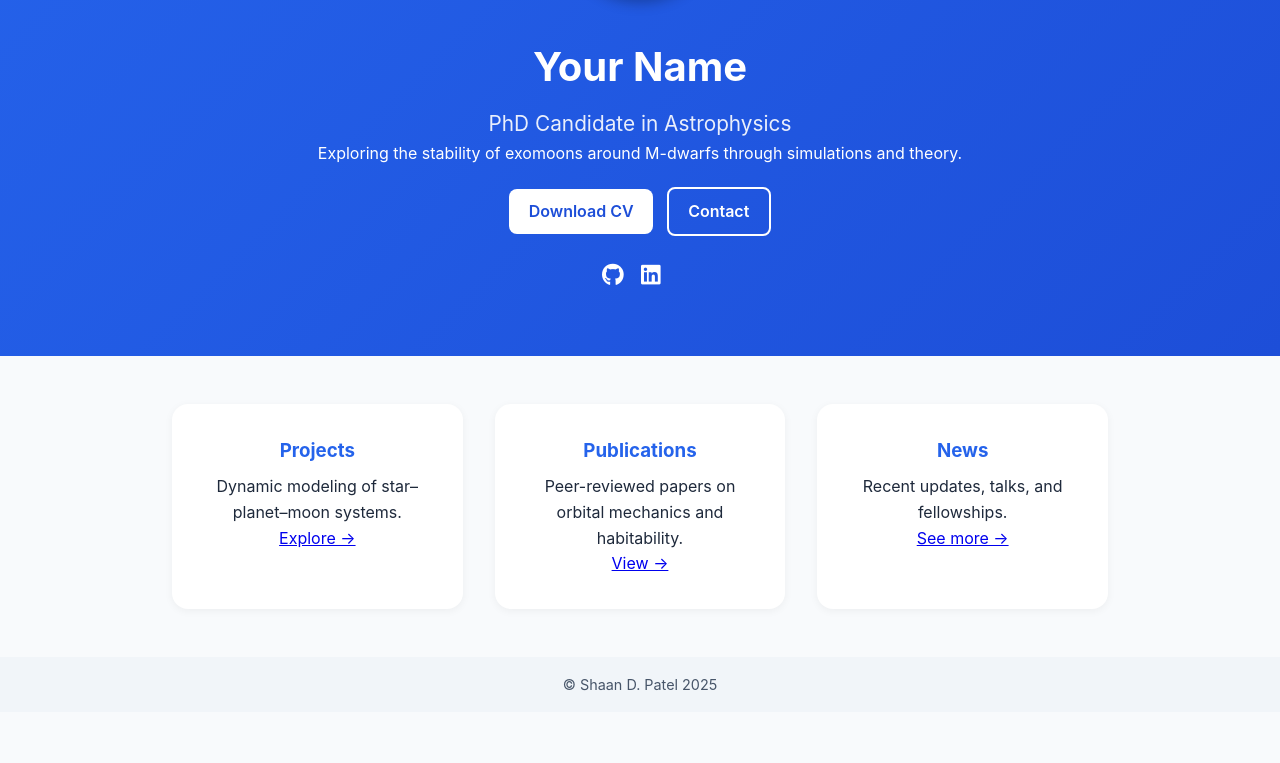
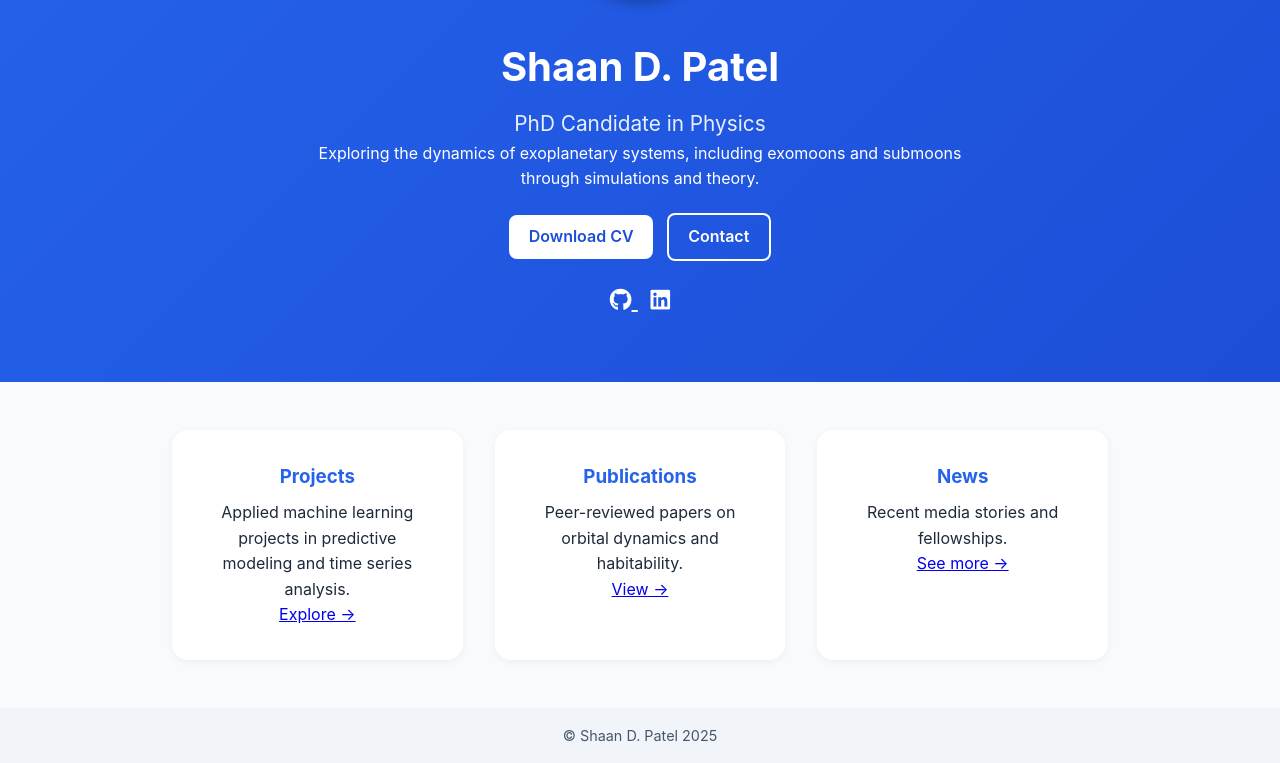
Before and after one commit to shaandpatel/shaandpatel.github.io, a Jekyll site: the page built from index.md, in a window 1280 px wide and 1055 px high, cut to the strip 292-1055 px from the top of the window. Built offline with Jekyll 4.4.1, drawn with Linux system fonts in a browser that asks for light colours.

Commit message:
Update index.md

```diff
--- a/index.md
+++ b/index.md
@@ -5,18 +5,22 @@ title: "Home"
 
 <section class="hero">
   <div class="hero-inner">
-    <img src="/assets/img/profile.jpg" alt="Profile" class="hero-pic">
-    <h1>Your Name</h1>
-    <h2>PhD Candidate in Astrophysics</h2>
-    <p>Exploring the stability of exomoons around M-dwarfs through simulations and theory.</p>
+    <img src="/assets/profile.jpg" alt="Profile" class="hero-pic">
+    <h1>Shaan D. Patel</h1>
+    <h2>PhD Candidate in Physics</h2>
+    <p>Exploring the dynamics of exoplanetary systems, including exomoons and submoons through simulations and theory.</p>
     <div class="hero-buttons">
-      <a href="/assets/img/cv.pdf" class="btn">Download CV</a>
+      <a href="/assets/Resume_2025.pdf" class="btn">Download CV</a>
       <a href="/contact" class="btn-outline">Contact</a>
     </div>
     <div class="socials">
-      <a href="#"><i class="fab fa-github"></i></a>
-      <a href="#"><i class="fab fa-linkedin"></i></a>
-      <a href="#"><i class="fab fa-x-twitter"></i></a>
+      <a href="https://github.com/shaandpatel" target="_blank" rel="noopener">
+        <i class="fab fa-github"></i>
+        </a>
+      <a href="https://www.linkedin.com/in/shaan-d-patel" target="_blank" rel="noopener">
+      <i class="fab fa-linkedin"></i>
+      </a>
+
     </div>
   </div>
 </section>
@@ -24,17 +28,17 @@ title: "Home"
 <section class="highlights">
   <div>
     <h3>Projects</h3>
-    <p>Dynamic modeling of star–planet–moon systems.</p>
+    <p>Applied machine learning projects in predictive modeling and time series analysis.</p>
     <a href="/projects">Explore →</a>
   </div>
   <div>
     <h3>Publications</h3>
-    <p>Peer-reviewed papers on orbital mechanics and habitability.</p>
+    <p>Peer-reviewed papers on orbital dynamics and habitability.</p>
     <a href="/publications">View →</a>
   </div>
   <div>
     <h3>News</h3>
-    <p>Recent updates, talks, and fellowships.</p>
+    <p>Recent media stories and fellowships.</p>
     <a href="/news">See more →</a>
   </div>
 </section>
```
